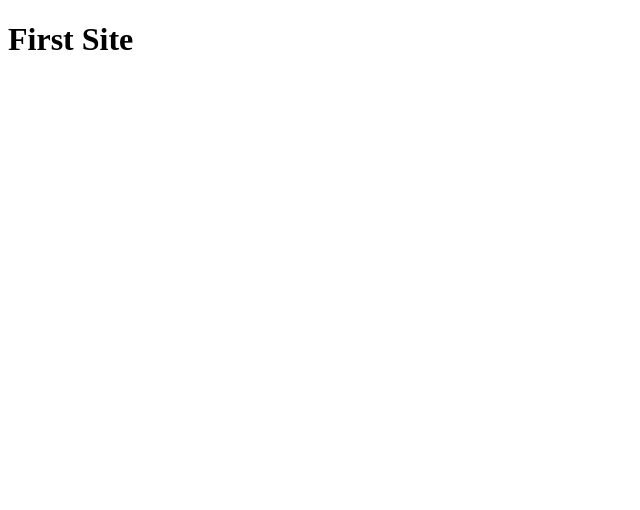
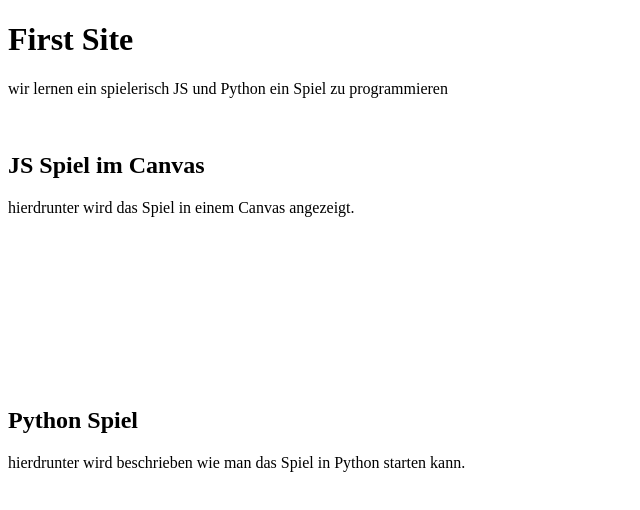
Before and after one commit to willhoh/learn_to_program, a plain HTML site: page index.html in a window 1280 px wide. Shown: the whole page, without its empty margins (0-640 px from the left). Drawn offline with Linux system fonts and the light colour scheme.

Commit message:
[dev] add html erste Überschriften und kleine Inhalte in HTML hinzugefügt

```diff
--- a/index.html
+++ b/index.html
@@ -7,5 +7,15 @@
 </head>
 <body>
     <h1>First Site</h1>
+    <p>wir lernen ein spielerisch JS und Python ein Spiel zu programmieren</p>
+
+    <br>
+    <h2>JS Spiel im Canvas</h2>
+    <p>hierdrunter wird das Spiel in einem Canvas angezeigt.</p>
+    <canvas></canvas>
+
+    <br>
+    <h2>Python Spiel</h2>
+    <p>hierdrunter wird beschrieben wie man das Spiel in Python starten kann.</p>
 </body>
 </html>
```
